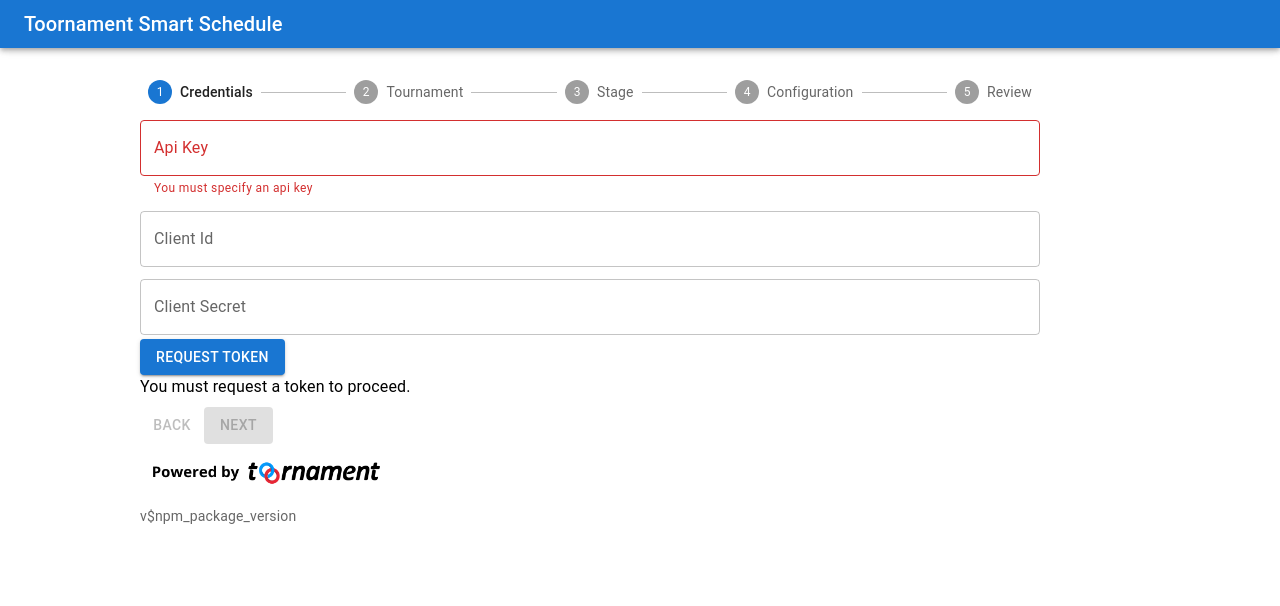
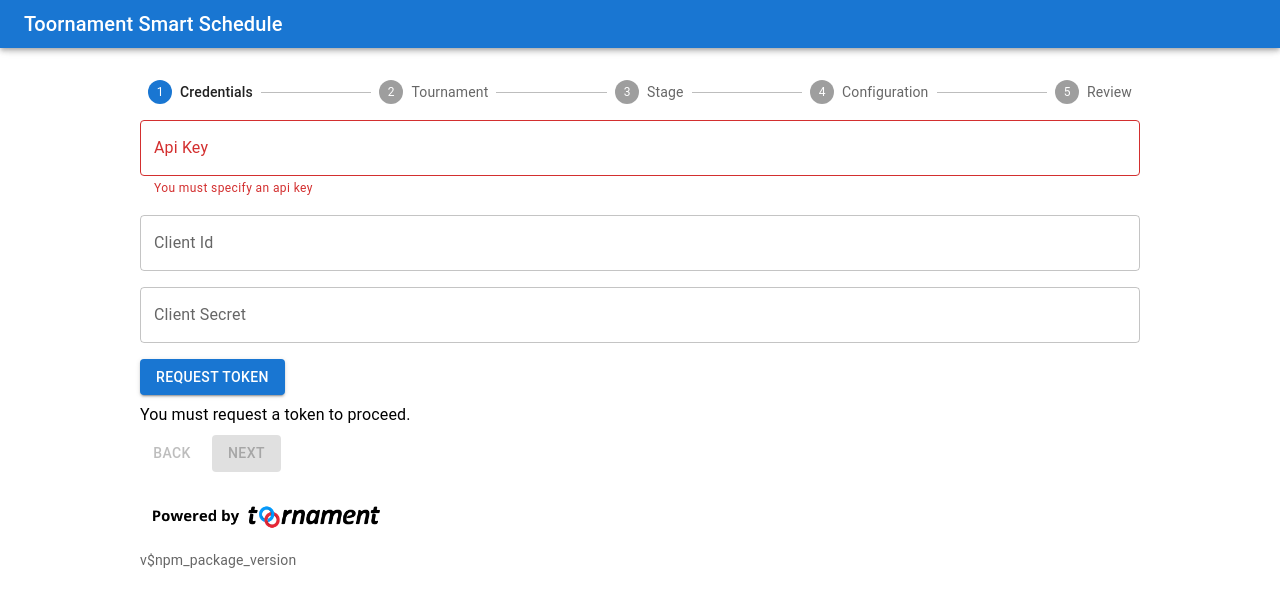
Before and after one commit to mbergen/toornament-smart-schedule, a React (Create React App) app: page / in a window 1280 px wide. Shown: the top 606 px of the page. Built offline with nearby package versions, Linux system fonts and the light colour scheme.

Commit message:
Fix styling for MUI 5

```diff
--- a/src/components/ApplyDialog.tsx
+++ b/src/components/ApplyDialog.tsx
@@ -1,19 +1,25 @@
 import React from 'react';
-import { Dialog, DialogTitle, Grid, CircularProgress, Typography, Theme, DialogContent } from '@mui/material';
+import { styled } from '@mui/material/styles';
+import { Dialog, DialogTitle, Grid, CircularProgress, Typography, DialogContent } from '@mui/material';
 import CheckIcon from '@mui/icons-material/Check';
 import { green } from '@mui/material/colors';
-import { createStyles, withStyles } from '@mui/styles';
+const PREFIX = 'ApplyDialog';
 
-const styles = (theme: Theme) =>
-    createStyles({
-        checkIcon: {
-            color: green[300],
-        },
-        iconContainer: {
-            width: 20,
-            marginRight: theme.spacing(1),
-        },
-    });
+const classes = {
+    checkIcon: `${PREFIX}-checkIcon`,
+    iconContainer: `${PREFIX}-iconContainer`,
+};
+
+const StyledDialog = styled(Dialog)(({ theme }) => ({
+    [`& .${classes.checkIcon}`]: {
+        color: green[300],
+    },
+
+    [`& .${classes.iconContainer}`]: {
+        width: 20,
+        marginRight: theme.spacing(1),
+    },
+}));
 
 interface FetchDialogProps {
     open: boolean;
@@ -22,12 +28,11 @@
     classes?: any;
 }
 
-class ApplyDialog extends React.Component<FetchDialogProps, any> {
+export default class ApplyDialog extends React.Component<FetchDialogProps, any> {
     render() {
-        const { classes } = this.props;
         const progressSize = 20;
         return (
-            <Dialog open={this.props.open}>
+            <StyledDialog open={this.props.open}>
                 <DialogTitle>Applying Changes</DialogTitle>
                 <DialogContent>
                     <Grid container direction='row'>
@@ -43,9 +48,7 @@
                         </Typography>
                     </Grid>
                 </DialogContent>
-            </Dialog>
+            </StyledDialog>
         );
     }
 }
-
-export default withStyles(styles)(ApplyDialog);
--- a/src/components/ConfigurationStep.tsx
+++ b/src/components/ConfigurationStep.tsx
@@ -1,8 +1,8 @@
 import React from 'react';
+import { styled } from '@mui/material/styles';
 import {
     Typography,
     Button,
-    Theme,
     TextField,
     Grid,
     Select,
@@ -20,33 +20,45 @@
 import SchedulePhaseComponent from './SchedulePhaseComponent';
 import ScheduleConfig, { SchedulingMode } from '../domain/ScheduleConfig';
 import SchedulePhase from '../domain/SchedulePhase';
-import { createStyles, withStyles } from '@mui/styles';
 import { LocalizationProvider } from '@mui/x-date-pickers';
 
-const styles = (theme: Theme) =>
-    createStyles({
-        textField: {
+const PREFIX = 'ConfigurationStep';
+
+const classes = {
+    textField: `${PREFIX}-textField`,
+    button: `${PREFIX}-button`,
+    table: `${PREFIX}-table`,
+    tableHeader: `${PREFIX}-tableHeader`,
+    title: `${PREFIX}-title`,
+};
+
+const StyledGrid = styled(Grid)(({ theme }) => ({
+    [`& .${classes.textField}`]: {
         marginTop: theme.spacing(1),
         marginRight: theme.spacing(2),
         marginBottom: theme.spacing(1),
         maxWidth: 300,
     },
-        button: {
+
+    [`& .${classes.button}`]: {
         marginLeft: theme.spacing(2),
         marginTop: theme.spacing(1),
         marginRight: theme.spacing(2),
         marginBottom: theme.spacing(1),
     },
-        table: {
+
+    [`& .${classes.table}`]: {
         minWidth: 450,
         maxWidth: 600,
     },
-        tableHeader: {
+
+    [`& .${classes.tableHeader}`]: {
         fontSize: '1em',
         fontWeight: 'bolder',
         color: theme.palette.text.primary,
     },
-        title: {
+
+    [`& .${classes.title}`]: {
         marginTop: theme.spacing(3),
         marginBottom: theme.spacing(1),
         borderBottomColor: theme.palette.secondary.main,
@@ -54,18 +66,16 @@
         borderBottomWidth: 4,
         flexShrink: 1,
     },
-    });
+}));
 
 interface ConfigurationStepProps {
     structure: TournamentStructure;
     config: ScheduleConfig;
     scheduleConfigChanged: (config: ScheduleConfig) => void;
-    classes?: any;
 }
 
-class ConfigurationStep extends React.Component<ConfigurationStepProps, {}> {
+export default class ConfigurationStep extends React.Component<ConfigurationStepProps, {}> {
     renderMatchLengthConfig = () => {
-        const { classes } = this.props;
         return (
             <Table className={classes.table} size='small'>
                 <TableHead>
@@ -151,7 +161,6 @@
     };
 
     render() {
-        const { classes } = this.props;
         const modes: SchedulingMode[] = [
             SchedulingMode.Direct,
             SchedulingMode.Daily,
@@ -171,7 +180,7 @@
         });
 
         return (
-            <Grid container direction='column'>
+            <StyledGrid container direction='column'>
                 <Typography className={classes.title} variant='h6'>
                     Schedule Mode
                 </Typography>
@@ -216,7 +225,7 @@
                     starting phases at the right time and date. If you do not need to use phases just use the first one
                     as the starting date for your tournament.
                 </Typography>
-                <LocalizationProvider  dateAdapter={AdapterMoment}>
+                <LocalizationProvider dateAdapter={AdapterMoment}>
                     {phases}
                     <Button
                         variant='contained'
@@ -226,14 +235,12 @@
                     >
                         Add Phase
                     </Button>
-                </LocalizationProvider >
+                </LocalizationProvider>
                 <Typography className={classes.title} variant='h6'>
                     Match Length
                 </Typography>
                 {this.renderMatchLengthConfig()}
-            </Grid>
+            </StyledGrid>
         );
     }
 }
-
-export default withStyles(styles)(ConfigurationStep);
--- a/src/components/CredentialsStep.tsx
+++ b/src/components/CredentialsStep.tsx
@@ -1,19 +1,25 @@
 import React from 'react';
-import { Typography, Button, Theme, TextField, Grid } from '@mui/material';
+import { styled } from '@mui/material/styles';
+import { Typography, Button, TextField, Grid } from '@mui/material';
 import ToornamentHelper from '../ToornamentHelper';
-import { createStyles, withStyles } from '@mui/styles';
+const PREFIX = 'CredentialsStep';
 
-const styles = (theme: Theme) =>
-    createStyles({
-        textField: {
+const classes = {
+    textField: `${PREFIX}-textField`,
+    button: `${PREFIX}-button`,
+};
+
+const StyledGrid = styled(Grid)(({ theme }) => ({
+    [`& .${classes.textField}`]: {
         marginTop: theme.spacing(1),
         marginBottom: theme.spacing(1),
     },
-        button: {
+
+    [`& .${classes.button}`]: {
         marginTop: theme.spacing(1),
         marginBottom: theme.spacing(1),
     },
-    });
+}));
 
 interface CredentialsStepState {
     apiKey: string;
@@ -27,7 +33,7 @@
     classes?: any;
 }
 
-class CredentialsStep extends React.Component<CredentialsStepProps, CredentialsStepState> {
+export default class CredentialsStep extends React.Component<CredentialsStepProps, CredentialsStepState> {
     constructor(props: CredentialsStepProps) {
         super(props);
 
@@ -62,10 +68,8 @@
     };
 
     render() {
-        const { classes } = this.props;
-
         return (
-            <Grid container direction='column'>
+            <StyledGrid container direction='column'>
                 <TextField
                     label='Api Key'
                     className={classes.textField}
@@ -102,9 +106,7 @@
                 <Typography hidden={this.props.toornamentHelper.tokenIsValid()}>
                     You must request a token to proceed.
                 </Typography>
-            </Grid>
+            </StyledGrid>
         );
     }
 }
-
-export default withStyles(styles)(CredentialsStep);
--- a/src/components/FetchDialog.tsx
+++ b/src/components/FetchDialog.tsx
@@ -1,11 +1,11 @@
 import React from 'react';
+import { styled } from '@mui/material/styles';
 import {
     Dialog,
     DialogTitle,
     Grid,
     CircularProgress,
     Typography,
-    Theme,
     DialogContent,
 } from '@mui/material';
 import ToornamentHelper from '../ToornamentHelper';
@@ -15,18 +15,27 @@
 import ScheduleRound from '../domain/ScheduleRound';
 import ScheduleMatch from '../domain/ScheduleMatch';
 import ScheduleParticipant from '../domain/ScheduleParticipant';
-import { createStyles, withStyles } from '@mui/styles';
+const PREFIX = 'FetchDialog';
 
-const styles = (theme: Theme) =>
-    createStyles({
-        checkIcon: {
-            color: green[300],
-        },
-        iconContainer: {
-            width: 20,
-            marginRight: theme.spacing(1),
-        },
-    });
+const classes = {
+    checkIcon: `${PREFIX}-checkIcon`,
+    iconContainer: `${PREFIX}-iconContainer`
+};
+
+const StyledDialog = styled(Dialog)((
+    {
+        theme
+    }
+) => ({
+    [`& .${classes.checkIcon}`]: {
+        color: green[300],
+    },
+
+    [`& .${classes.iconContainer}`]: {
+        width: 20,
+        marginRight: theme.spacing(1),
+    }
+}));
 
 interface FetchDialogProps {
     open: boolean;
@@ -61,7 +70,7 @@
     };
 }
 
-class FetchDialog extends React.Component<FetchDialogProps, FetchDialogState> {
+export default class FetchDialog extends React.Component<FetchDialogProps, FetchDialogState> {
     fetchOnUpdate: boolean = false;
 
     constructor(props: FetchDialogProps) {
@@ -206,10 +215,9 @@
     }
 
     render() {
-        const { classes } = this.props;
         const progressSize = 20;
         return (
-            <Dialog open={this.props.open}>
+            <StyledDialog open={this.props.open}>
                 <DialogTitle>Fetching Tournament Properties...</DialogTitle>
                 <DialogContent>
                     <Grid container direction='row'>
@@ -267,9 +275,7 @@
                         </Typography>
                     </Grid>
                 </DialogContent>
-            </Dialog>
+            </StyledDialog>
         );
     }
 }
-
-export default withStyles(styles)(FetchDialog);
--- /dev/null
+++ b/src/components/Footer.tsx
@@ -0,0 +1,20 @@
+import { styled, Typography } from '@mui/material';
+import React from 'react';
+import PoweredbyToor_Black from '../assets/PoweredbyToor_Black.png'
+
+const Root = styled('div')(({ theme }) => ({
+    marginTop: theme.spacing(2)
+}));
+
+export default class Footer extends React.Component<any, any> {
+    render() {
+        return (
+            <Root>
+                <img src={PoweredbyToor_Black} style={{maxWidth: 250}} alt='Powered By Toornament'></img>
+                <Typography variant='body2' color='textSecondary'>
+                    v{process.env.REACT_APP_VERSION}
+                </Typography>
+            </Root>
+        );
+    }
+}
--- a/src/components/SchedulePhaseComponent.tsx
+++ b/src/components/SchedulePhaseComponent.tsx
@@ -1,66 +1,66 @@
 import React from 'react';
-import { Grid, Tooltip, FormControl, Select, InputLabel, Theme, MenuItem, Fab, TextField } from '@mui/material';
+import { styled } from '@mui/material/styles';
+import { Grid, Tooltip, FormControl, Select, InputLabel, MenuItem, Fab, TextField } from '@mui/material';
 import { DateTimePicker } from '@mui/x-date-pickers/DateTimePicker';
 import TournamentStructure from '../TournamenStructure';
 import DeleteIcon from '@mui/icons-material/Delete';
 import SchedulePhase from '../domain/SchedulePhase';
-import { createStyles, withStyles } from '@mui/styles';
+const PREFIX = 'SchedulePhaseComponent';
 
-const styles = (theme: Theme) => createStyles({
-    textField: {
+const classes = {
+    textField: `${PREFIX}-textField`,
+    delButton: `${PREFIX}-delButton`,
+};
+
+const Root = styled('div')(({ theme }) => ({
+    [`& .${classes.textField}`]: {
         margin: theme.spacing(1),
         maxWidth: 220,
     },
-    delButton:{
+
+    [`& .${classes.delButton}`]: {
         margin: theme.spacing(1),
-    }
-});
+    },
+}));
 
 interface PhaseComponentProps {
     phase: SchedulePhase;
     structure: TournamentStructure;
     phaseChanged: (phase: SchedulePhase | null) => void;
-    classes?: any;
 }
 
-class PhaseComponent extends React.Component<PhaseComponentProps, any> {
+export default class PhaseComponent extends React.Component<PhaseComponentProps, any> {
     handleChangeStartDate = (moment: any) => {
         const newPhase = this.props.phase;
         newPhase.startDate = moment == null ? moment : moment.toDate();
         this.props.phaseChanged(newPhase);
-    }
+    };
 
     handleChangePhaseRound = (event: any) => {
         const newPhase = this.props.phase;
         newPhase.startingRoundId = event.target.value;
-        this.props.phaseChanged(newPhase);;
-    }
+        this.props.phaseChanged(newPhase);
+    };
 
     handleChangePhaseGroup = (event: any) => {
         const newPhase = this.props.phase;
         newPhase.groupId = event.target.value;
         this.props.phaseChanged(newPhase);
-    }
+    };
 
     handleDelete = () => {
         this.props.phaseChanged(null);
-    }
+    };
 
     render() {
-        const { classes } = this.props;
         return (
-            <Grid
-                item
-                container
-                direction='row'
-                alignContent='center'
-            >
+            <Root>
+                <Grid item container direction='row' alignContent='center'>
                     <Tooltip title='Select start date'>
-                    <div>
+                        <div className={classes.textField}>
                             <DateTimePicker
                                 renderInput={(props) => <TextField {...props} />}
                                 disablePast
-                            className={classes.textField}
                                 ampm={false}
                                 value={this.props.phase.startDate}
                                 label='Phase Start'
@@ -79,7 +79,11 @@
                             disabled={this.props.phase.isFirst}
                         >
                             {this.props.structure.getGroups().map((group, index) => {
-                            return (<MenuItem value={group.id} key={`group-${index}-mi`}>{group.name}</MenuItem>)
+                                return (
+                                    <MenuItem value={group.id} key={`group-${index}-mi`}>
+                                        {group.name}
+                                    </MenuItem>
+                                );
                             })}
                         </Select>
                     </FormControl>
@@ -93,24 +97,25 @@
                             }}
                             disabled={this.props.phase.isFirst}
                         >
-                        {this.props.structure.getRounds().filter(round => round.groupId === this.props.phase.groupId).map((round, index) => {
-                            return (<MenuItem value={round.id} key={`round-${index}-mi`}>{round.name}</MenuItem>)
+                            {this.props.structure
+                                .getRounds()
+                                .filter((round) => round.groupId === this.props.phase.groupId)
+                                .map((round, index) => {
+                                    return (
+                                        <MenuItem value={round.id} key={`round-${index}-mi`}>
+                                            {round.name}
+                                        </MenuItem>
+                                    );
                                 })}
                         </Select>
                     </FormControl>
-                {!this.props.phase.isFirst &&
-                        <Fab
-                            size='small'
-                            aria-label='Delete'
-                            className={classes.delButton}
-                            onClick={this.handleDelete}
-                        >
+                    {!this.props.phase.isFirst && (
+                        <Fab size='small' aria-label='Delete' className={classes.delButton} onClick={this.handleDelete}>
                             <DeleteIcon />
                         </Fab>
-                }
+                    )}
                 </Grid>
+            </Root>
         );
     }
 }
-
-export default withStyles(styles)(PhaseComponent);
--- a/src/components/ScheduleStepper.tsx
+++ b/src/components/ScheduleStepper.tsx
@@ -1,4 +1,5 @@
 import React from 'react';
+import { styled } from '@mui/material/styles';
 import {
     Stepper,
     Step,
@@ -6,7 +7,6 @@
     Typography,
     TextField,
     Button,
-    Theme,
     List,
     ListItem,
     ListItemText,
@@ -26,27 +26,31 @@
 import ScheduleGroup from '../domain/ScheduleGroup';
 import ScheduleRound from '../domain/ScheduleRound';
 import ScheduleMatch from '../domain/ScheduleMatch';
-import { createStyles, withStyles } from '@mui/styles';
+const PREFIX = 'ScheduleStepper';
+
+const classes = {
+    root: `${PREFIX}-root`,
+    button: `${PREFIX}-button`,
+    instructions: `${PREFIX}-instructions`,
+};
+
+const Root = styled('div')(({ theme }) => ({
+    [`& .${classes.root}`]: {
+        width: '90%',
+    },
+
+    [`& .${classes.button}`]: {
+        marginRight: theme.spacing(1),
+    },
+
+    [`& .${classes.instructions}`]: {
+        marginTop: theme.spacing(1),
+        marginBottom: theme.spacing(1),
+    },
+}));
 
 const tournamentIdItemName = 'tss_i_ti';
 const stageIdItemName = 'tss_i_si';
-
-const styles = (theme: Theme) =>
-    createStyles({
-        root: {
-            width: '90%',
-        },
-        button: {
-            marginRight: theme.spacing(1),
-        },
-        instructions: {
-            marginTop: theme.spacing(1),
-            marginBottom: theme.spacing(1),
-        },
-        toorImg: {
-            maxWidth: 250,
-        },
-    });
 
 interface ScheduleStepperState {
     activeStep: number;
@@ -68,7 +72,7 @@
     classes?: any;
 }
 
-class ScheduleStepper extends React.Component<ScheduleStepperProps, ScheduleStepperState> {
+export default class ScheduleStepper extends React.Component<ScheduleStepperProps, ScheduleStepperState> {
     steps = ['Credentials', 'Tournament', 'Stage', 'Configuration', 'Review'];
 
     constructor(props: ScheduleStepperProps) {
@@ -280,7 +284,6 @@
     };
 
     getStepContent = (step: number) => {
-        const { classes } = this.props;
         switch (step) {
             case 0:
                 return (
@@ -294,7 +297,6 @@
                     <div>
                         <TextField
                             label='Tournament Id'
-                            className={classes.textField}
                             value={this.state.tournamentId}
                             onChange={this.handleChangeTournamentId}
                             margin='dense'
@@ -368,9 +370,8 @@
     };
 
     render() {
-        const { classes } = this.props;
         return (
-            <div className={classes.root}>
+            <Root className={classes.root}>
                 <Stepper activeStep={this.state.activeStep}>
                     {this.steps.map((label, index) => {
                         const stepProps: { completed?: boolean } = {};
@@ -425,11 +426,7 @@
                     progress={this.state.applyProgress}
                     total={this.state.applyTotal}
                 />
-                <img src={'./PoweredbyToor_Black.png'} className={classes.toorImg} alt='Powered By Toornament'></img>
-                <Typography variant='body2' color='textSecondary'>v{process.env.REACT_APP_VERSION}</Typography>
-            </div>
+            </Root>
         );
     }
 }
-
-export default withStyles(styles)(ScheduleStepper);
--- a/src/components/SmartScheduleRoot.tsx
+++ b/src/components/SmartScheduleRoot.tsx
@@ -1,48 +1,65 @@
 import React from 'react';
-import { Theme, Typography, AppBar, Toolbar } from '@mui/material';
+import { styled } from '@mui/material/styles';
+import { Typography, AppBar, Toolbar } from '@mui/material';
 import ToornamentHelper from '../ToornamentHelper';
 import ScheduleStepper from '../components/ScheduleStepper';
-import { createStyles, withStyles } from '@mui/styles';
+import Footer from './Footer';
+const PREFIX = 'SmartScheduleRoot';
 
-const styles = (theme: Theme) =>
-    createStyles({
-        root: {
+const classes = {
+    root: `${PREFIX}-root`,
+    menuButton: `${PREFIX}-menuButton`,
+    hide: `${PREFIX}-hide`,
+    content: `${PREFIX}-content`,
+    button: `${PREFIX}-button`,
+    paper: `${PREFIX}-paper`,
+    table: `${PREFIX}-table`,
+};
+
+const Root = styled('div')(({ theme }) => ({
+    [`&.${classes.root}`]: {
         display: 'flex',
         justifyContent: 'center',
     },
-        menuButton: {
+
+    [`& .${classes.menuButton}`]: {
         marginRight: theme.spacing(2),
     },
-        hide: {
+
+    [`& .${classes.hide}`]: {
         display: 'none',
     },
-        content: {
+
+    [`& .${classes.content}`]: {
         flexGrow: 1,
         maxWidth: 1000,
         padding: theme.spacing(3),
         marginTop: theme.spacing(6),
     },
-        button: {
+
+    [`& .${classes.button}`]: {
         marginLeft: 16,
         marginTop: 8,
         marginRight: 16,
         marginBottom: 8,
     },
-        paper: {
+
+    [`& .${classes.paper}`]: {
         width: '100%',
         marginTop: theme.spacing(3),
         overflowX: 'auto',
     },
-        table: {
+
+    [`& .${classes.table}`]: {
         minWidth: 650,
     },
-    });
+}));
 
 interface AppState {
     toornamentHelper: ToornamentHelper;
 }
 
-class SmartScheduleRoot extends React.Component<any, AppState> {
+export default class SmartScheduleRoot extends React.Component<any, AppState> {
     constructor(props: any) {
         super(props);
 
@@ -52,11 +69,9 @@
     }
 
     render() {
-        const { classes } = this.props;
-
         return (
-            <div className={classes.root}>
-                <AppBar position='fixed' className={classes.appBar}>
+            <Root className={classes.root}>
+                <AppBar position='fixed'>
                     <Toolbar variant='dense'>
                         <Typography variant='h6' noWrap>
                             Toornament Smart Schedule
@@ -65,10 +80,9 @@
                 </AppBar>
                 <main className={classes.content}>
                     <ScheduleStepper toornamentHelper={this.state.toornamentHelper} />
+                    <Footer />
                 </main>
-            </div>
+            </Root>
         );
     }
 }
-
-export default withStyles(styles)(SmartScheduleRoot);
```
Also changed, not shown: src/App.tsx (+25 -3 lines), src/components/ReviewSchedule.tsx (+2 -8 lines), public/PoweredbyToor_White.png (deleted), src/assets/PoweredbyToor_Black.png (renamed from public/PoweredbyToor_Black.png). Lines whose indentation alone changed are shown as unchanged.
